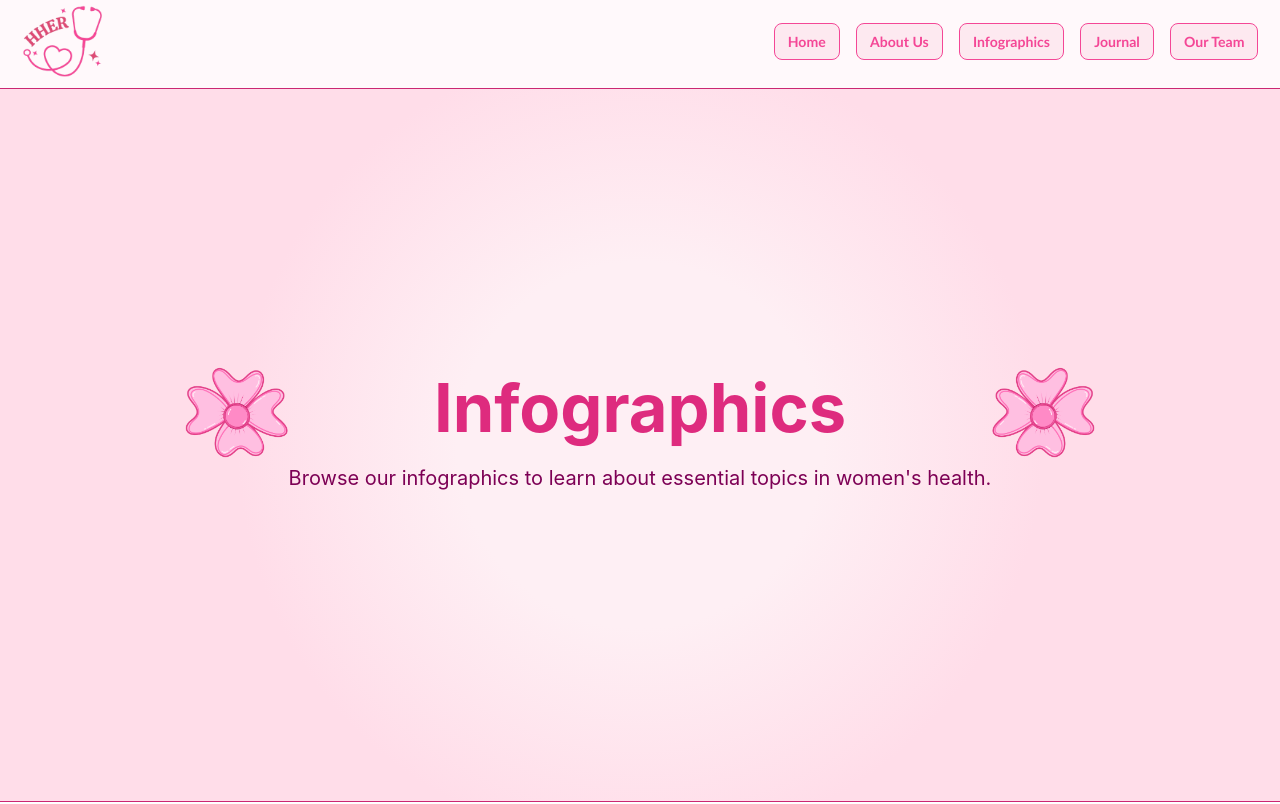
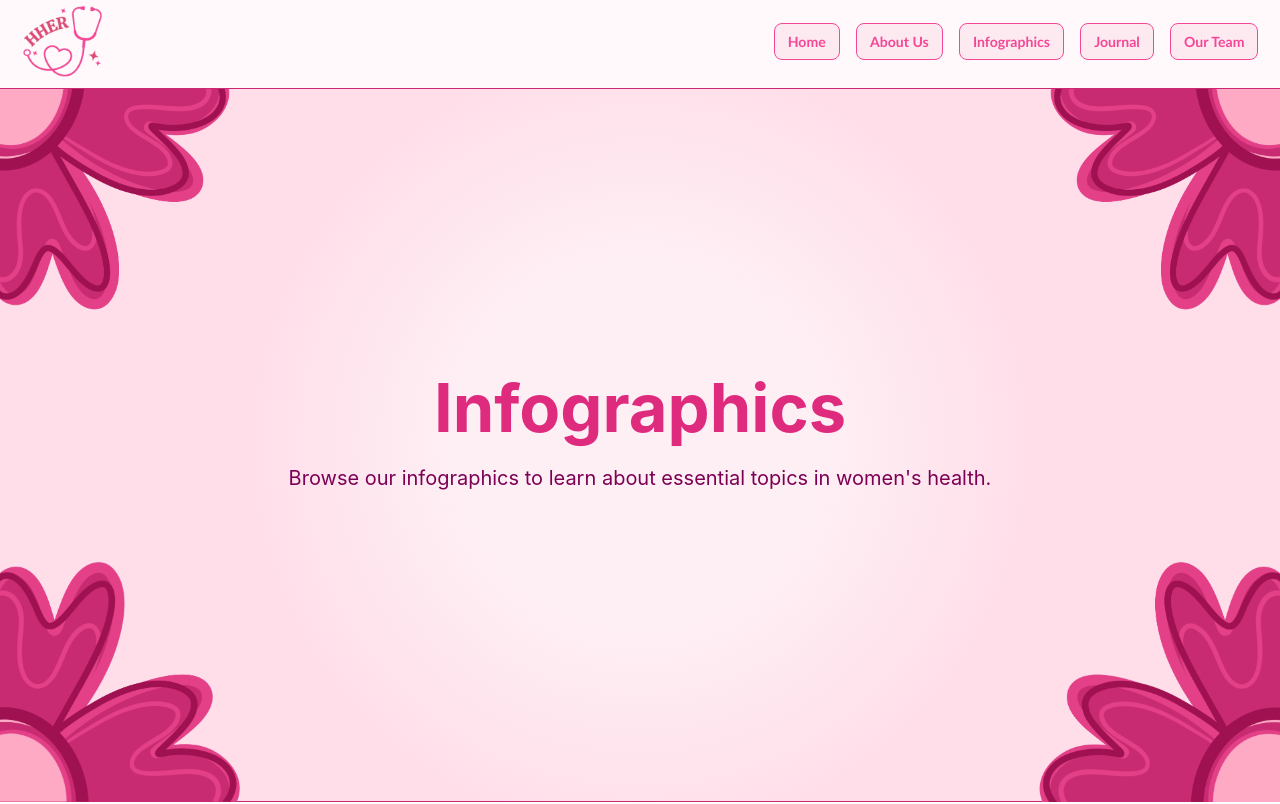
Before and after one commit to riyeur/HHER, a React (Create React App) app in the folder client/: page /infographics in a window 1280 px wide. Shown: the top 804 px of the page. Built offline with nearby package versions, Linux system fonts and the light colour scheme.

Commit message:
infographics page fixed

```diff
--- a/client/src/components/InfographicsMain.js
+++ b/client/src/components/InfographicsMain.js
@@ -4,12 +4,18 @@ import './styles.css';
 const InfographicsMain = () => {
     return (
         <div className="infographics-main">
-            <img className="heart-left" src="../images/flower_left.png" alt="Left heart" width="100" height="auto" />
+            <div className="flowers-top">
+                <img className="side-flower-left-top" src="../images/side_flower_three.png" alt="Side Flower Left Top" width="200" height="auto" />
+                <img className="side-flower-right-top" src="../images/side_flower_two.png" alt="Side Flower Right Top" width="200" height="auto" />
+            </div>
             <div className="infographics-page">
                 <h5 className="infographics-text">Infographics</h5>
                 <p className="infographics-tagline">Browse our infographics to learn about essential topics in women's health.</p>
             </div>
-            <img className="heart-right" src="../images/flower_right.png" alt="Right heart" width="100" height="auto" />
+            <div className="flowers-bottom">
+                <img className="side-flower-left-bottom" src="../images/side_flower_four.png" alt="Side Flower Left Bottom" width="200" height="auto" />
+                <img className="side-flower-right-bottom" src="../images/side_flower_one.png" alt="Side Flower Right Bottom" width="200" height="auto" />
+            </div>
         </div>
     );
 };
--- a/client/src/components/styles.css
+++ b/client/src/components/styles.css
@@ -678,6 +678,39 @@ header {
     color: #de2b7e;
 }
 
+
+.side-flower-left-top, .side-flower-right-top, .side-flower-left-bottom, .side-flower-right-bottom {
+    position: absolute;
+}
+
+.side-flower-left-bottom {
+    bottom: -0.3vh;
+    left: 0;
+    height: 30vh;
+    width: auto;
+}
+
+.side-flower-right-bottom {
+    bottom: -0.3vh;
+    right: 0;
+    height: 30vh;
+    width: auto;
+}
+
+.side-flower-left-top {
+    top: 10vh;
+    left: 0;
+    height: 30vh;
+    width: auto;
+}
+
+.side-flower-right-top {
+    top: 10vh;
+    right: 0;
+    height: 30vh;
+    width: auto;
+}
+
 .infographics-tagline {
     font-size: 2.5vh;
     margin-top: -11.6vh;
@@ -1338,6 +1371,10 @@ header {
         display: none;
     }
 
+    .side-flower-left-top, .side-flower-right-top, .side-flower-left-bottom, .side-flower-right-bottom {
+        display: none;
+    }
+
     .mobile-message {
         display: block;
         font-size: 21px;
```
